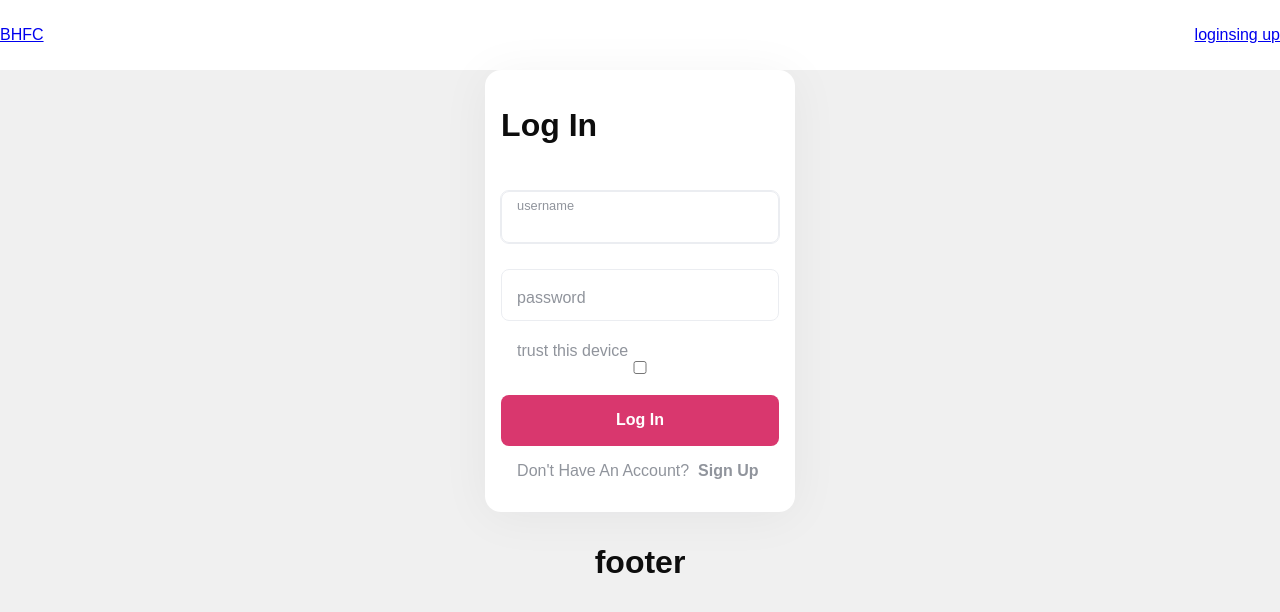
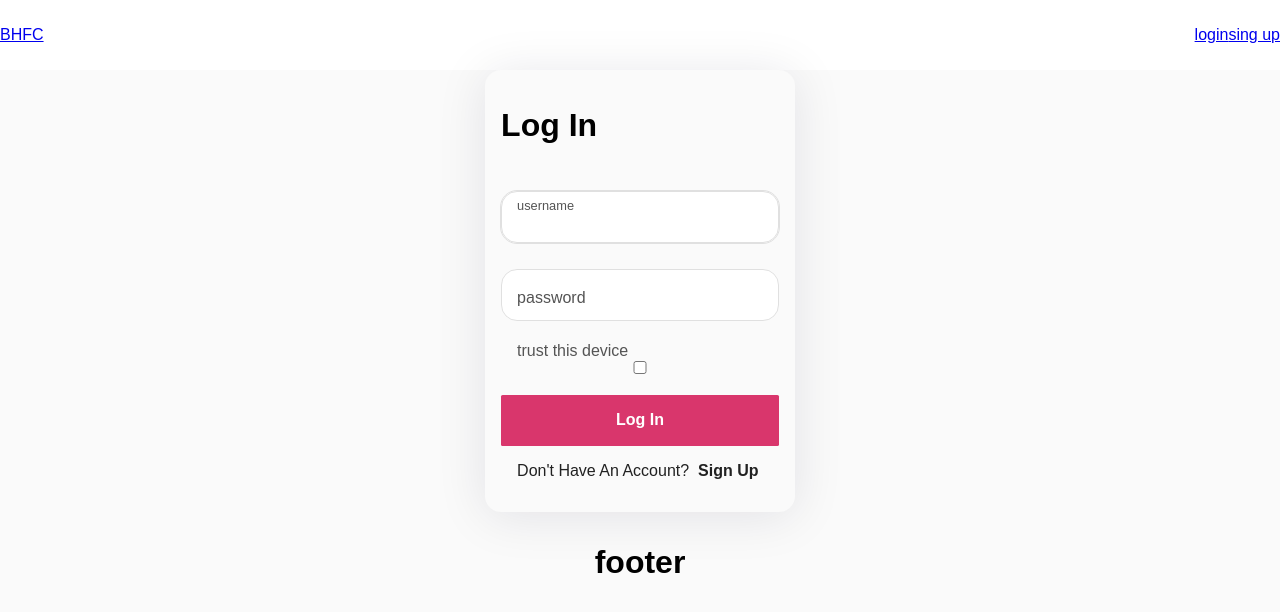
Before and after one commit to tomari3/blog-client-syled, a React (Create React App) app: page /#/login in a window 1280 px wide. Shown: the top 612 px of the page. Built offline with nearby package versions, Linux system fonts and the light colour scheme; no server answers.

Commit message:
MAJOR css var changes reformatiting

```diff
--- a/src/components/post/PostForm.js
+++ b/src/components/post/PostForm.js
@@ -170,7 +170,7 @@ export const PostForm = ({ className, setPostsData, setPostModal }) => {
           </div>
         </div>
 
-        <div className="form-field">
+        {/* <div className="form-field">
           <input
             className={formState.tags.value ? "active" : ""}
             type="text"
@@ -253,7 +253,7 @@ export const PostForm = ({ className, setPostsData, setPostModal }) => {
               <p>{formState.pinned.error}</p>
             </div>
           </div>
-        </div>
+        </div> */}
 
         <StyledButton $color $bold>
           post
--- a/src/styles/ModalBasis.js
+++ b/src/styles/ModalBasis.js
@@ -15,5 +15,5 @@ export const ModalBasis = styled(motion.div)`
   justify-content: center;
   align-items: center;
 
-  background-color: var(--bg-overlay);
+  background-color: var(--shadowDark);
 `;
--- a/src/styles/StyledButton.js
+++ b/src/styles/StyledButton.js
@@ -8,16 +8,15 @@ export const StyledButton = styled(motion.button)`
   align-items: center;
   justify-content: center;
   background-color: ${(props) =>
-    props.$color ? "var(--primary-accent)" : "transparent"};
+    props.$color ? "var(--accent)" : "transparent"};
   border: 0;
   border-radius: ${(props) =>
-    props.$round ? "calc(var(--primary-radius)*3)" : "var(--primary-radius)"};
+    props.$round ? "var(--radius)" : "var(--radiusSmaller)"};
   padding: ${(props) => (props.$padding ? "inherit" : "1rem")};
   font-size: ${(props) => (props.$small ? "0.8em" : "inherit")};
   font-weight: ${(props) => (props.$bold ? "bold" : "400")};
-  color: ${(props) =>
-    props.$color ? "var(--secondary-bg)" : "var(--primary-text)"};
-  color: ${(props) => (props.$muted ? "var(--muted-text)" : "")};
+  color: ${(props) => (props.$color ? "var(--primaryLighter)" : "var(--text)")};
+  color: ${(props) => (props.$muted ? "var(--textLight)" : "")};
 
   a {
     text-decoration: none;
--- a/src/styles/StyledCommentSection.js
+++ b/src/styles/StyledCommentSection.js
@@ -5,7 +5,7 @@ export const StyledCommentSection = styled(motion.section)`
   font-size: 0.8rem;
   transition: filter 0.2s ease;
   padding-top: 1rem;
-  border-top: 1px solid var(--primary-active);
+  border-top: 1px solid var(--primaryDark);
   margin-top: 1rem;
   .comment-section_comments {
     display: flex;
--- a/src/styles/StyledForm.js
+++ b/src/styles/StyledForm.js
@@ -6,9 +6,9 @@ export const StyledForm = styled(motion.section)`
   --rem: 1rem;
 
   padding: 1rem;
-  background-color: var(--secondary-bg);
-  border-radius: 1rem;
-  box-shadow: var(--drop-shadow) 0px 4px 50px 0px;
+  background-color: var(--primary);
+  border-radius: var(--radius);
+  box-shadow: var(--shadowLight) 0px 4px 50px 0px;
 
   &.wide {
     width: 500px;
@@ -18,16 +18,15 @@ export const StyledForm = styled(motion.section)`
     --small: 0.6rem;
     --rem: 0.8rem;
     border-radius: 0;
-    border-top: 1px solid var(--primary-active);
+    border-top: 1px solid var(--primaryDark);
     background-color: inherit;
     box-shadow: none;
     padding: 1rem 0 0 0;
     margin: 1rem 0 0 0;
-    font-size: 0.8rem;
     .form-field {
       textarea,
       input {
-        border-radius: calc(var(--primary-radius) * 3);
+        border-radius: calc(var(--radiusBigger));
       }
     }
     .form-field-err {
@@ -44,14 +43,14 @@ export const StyledForm = styled(motion.section)`
   &.sub {
     padding: 0;
     --small: 0.6rem;
-    --rem: 0.4rem;
+    --rem: 0.5rem;
     background-color: inherit;
     box-shadow: none;
     font-size: 0.8rem;
     .form-field {
       textarea,
       input {
-        border-radius: calc(var(--primary-radius) * 5);
+        border-radius: calc(var(--radiusHuge));
       }
     }
     .form-field-err {
@@ -83,7 +82,7 @@ export const StyledForm = styled(motion.section)`
 
   .form-err {
     font-size: 0.8em;
-    color: var(--primary-err);
+    color: var(--error);
     height: 3ch;
     padding-left: 0.5rem;
   }
@@ -97,7 +96,7 @@ export const StyledForm = styled(motion.section)`
     align-items: center;
 
     grid-template-areas: "label detail" "input input" "err err";
-
+    width: 100%;
     position: relative;
 
     &.fake {
@@ -108,7 +107,9 @@ export const StyledForm = styled(motion.section)`
       }
 
       &:hover {
-        filter: brightness(0.97);
+        .input {
+          background-color: var(--primaryDarker);
+        }
       }
     }
 
@@ -131,10 +132,10 @@ export const StyledForm = styled(motion.section)`
       align-content: center;
       justify-items: center;
 
-      box-shadow: var(--drop-shadow-strong) inset 0px 5px 15px;
+      box-shadow: var(--shadowDark) inset 0px 5px 15px;
 
       &.active {
-        background-color: var(--primary-accent);
+        background-color: var(--accent);
       }
 
       + label {
@@ -171,7 +172,7 @@ export const StyledForm = styled(motion.section)`
       z-index: 1;
       padding-left: 1rem;
       pointer-events: none;
-      color: var(--muted-text);
+      color: var(--textLighter);
 
       transition: 0.3s all ease;
     }
@@ -199,14 +200,14 @@ export const StyledForm = styled(motion.section)`
 
       grid-area: input;
       padding: calc(var(--rem) * 1.5) calc(var(--rem)) calc(var(--rem) / 2);
-      border: 1px solid var(--primary-active);
-      border-radius: var(--primary-radius);
+      border: 1px solid var(--primaryDark);
+      border-radius: var(--radius);
       resize: none;
       overflow: hidden;
       word-wrap: break-word;
 
       &:focus-visible {
-        outline: 1px solid var(--primary-active);
+        outline: 1px solid var(--primaryDark);
       }
     }
 
@@ -221,7 +222,7 @@ export const StyledForm = styled(motion.section)`
       }
 
       span {
-        color: var(--muted-text);
+        color: var(--textLighter);
         cursor: pointer;
       }
       article {
@@ -230,13 +231,13 @@ export const StyledForm = styled(motion.section)`
         left: 1rem;
         font-size: 0.8rem;
         border: 1px solid black;
-        border-radius: var(--primary-radius);
+        border-radius: var(--radius);
         border-top-left-radius: 0;
         height: inherit;
         width: max-content;
         max-width: 10rem;
         padding: 5px;
-        background-color: var(--primary-bg);
+        background-color: var(--primary);
         opacity: 0;
         pointer-events: none;
       }
@@ -245,7 +246,7 @@ export const StyledForm = styled(motion.section)`
     .form-field-err {
       grid-area: err;
       font-size: 0.8em;
-      color: var(--primary-err);
+      color: var(--error);
       height: 3ch;
       padding-left: 0.5rem;
     }
--- a/src/styles/StyledHeader.js
+++ b/src/styles/StyledHeader.js
@@ -7,6 +7,6 @@ export const StyledHeader = styled(motion.header)`
   align-items: center;
   height: 70px;
   gap: 2rem;
-  background-color: var(--secondary-bg);
+  background-color: var(--primaryLighter);
   /* border-bottom: 1px solid black; */
 `;
--- a/src/styles/StyledTag.js
+++ b/src/styles/StyledTag.js
@@ -2,7 +2,7 @@ import styled from "styled-components";
 import { motion } from "framer-motion";
 
 export const StyledTag = styled(motion.div)`
-  color: var(--primary-text);
+  color: var(--text);
   font-size: 0.8rem;
   display: flex;
   justify-content: center;
@@ -10,7 +10,7 @@ export const StyledTag = styled(motion.div)`
   cursor: pointer;
 
   &::before {
-    color: var(--primary-accent);
+    color: var(--accent);
     content: "#";
   }
 `;
--- a/src/styles/settings/Global.js
+++ b/src/styles/settings/Global.js
@@ -17,8 +17,8 @@ export const Global = createGlobalStyle`
   }
 
   body {
-    background-color: var(--primary-bg);
-    color: var(--primary-text);
+    background-color: var(--primary);
+    color: var(text);
     position: relative;
     font-family: 'Raleway', sans-serif;
 
@@ -27,27 +27,58 @@ export const Global = createGlobalStyle`
 
     --head-font: 'Hamlet', serif;
 
-    --primary-bg: ${({ theme }) => theme.primaryBG};
-    --secondary-bg: ${({ theme }) => theme.secondaryBG};
-    --primary-text: ${({ theme }) => theme.primaryText};
-    --primary-accent: ${({ theme }) => theme.primaryAccent};
+    --primaryLighter: ${({ theme }) => theme.primaryLighter};
+    --primaryLight: ${({ theme }) => theme.primaryLight};
+    --primary: ${({ theme }) => theme.primary};
+    --primaryDark: ${({ theme }) => theme.primaryDark};
+    --primaryDarker: ${({ theme }) => theme.primaryDarker};
 
-    --accent-custom: ${({ theme }) => theme.accentCustom};
+    --accentSofter: ${({ theme }) => theme.accentSofter};
+    --accentSoft: ${({ theme }) => theme.accentSoft};
+    --accentLighter: ${({ theme }) => theme.accentLighter};
+    --accentLight: ${({ theme }) => theme.accentLight};
+    --accent: ${({ theme }) => theme.accent};
+    --accentDark: ${({ theme }) => theme.accentDark};
+    --accentDarker: ${({ theme }) => theme.accentDarker};
 
-    --primary-input: ${({ theme }) => theme.primaryInput};
-    --primary-active: ${({ theme }) => theme.primaryActive};
-    --muted-text: ${({ theme }) => theme.mutedText};
-    --primary-radius: ${({ theme }) => theme.primaryRadius};
+    --textLighter: ${({ theme }) => theme.textLighter};
+    --textLight: ${({ theme }) => theme.textLight};
+    --text: ${({ theme }) => theme.text};
+    --textDark: ${({ theme }) => theme.textDark};
+    --textDarker: ${({ theme }) => theme.textDarker};
 
-    --primary-err: ${({ theme }) => theme.primaryErr};
+    --successLighter: ${({ theme }) => theme.successLighter};
+    --successLight: ${({ theme }) => theme.successLight};
+    --success: ${({ theme }) => theme.success};
+    --successDark: ${({ theme }) => theme.successDark};
+    --successDarker: ${({ theme }) => theme.successDarker};
 
-    --drop-shadow: ${({ theme }) => theme.dropShadow};
-    --drop-shadow-strong: ${({ theme }) => theme.dropShadowS};
-    --bg-overlay: ${({ theme }) => theme.bgOverlay};
+    --errorLighter: ${({ theme }) => theme.errorLighter};
+    --errorLight: ${({ theme }) => theme.errorLight};
+    --error: ${({ theme }) => theme.error};
+    --errorDark: ${({ theme }) => theme.errorDark};
+    --errorDarker: ${({ theme }) => theme.errorDarker};
+
+    --shadowLighter: ${({ theme }) => theme.shadowLighter};
+    --shadowLight: ${({ theme }) => theme.shadowLight};
+    --shadow: ${({ theme }) => theme.shadow};
+    --shadowDark: ${({ theme }) => theme.shadowDark};
+    --shadowDarker: ${({ theme }) => theme.shadowDarker};
+
+    --paddingSmaller: ${({ theme }) => theme.paddingSmaller};
+    --paddingSmall: ${({ theme }) => theme.paddingSmall};
+    --padding: ${({ theme }) => theme.padding};
+    --paddingBig: ${({ theme }) => theme.paddingBig};
+    --paddingBigger: ${({ theme }) => theme.paddingBigger};
+
+    --radiusSmaller: ${({ theme }) => theme.radiusSmaller};
+    --radiusSmall: ${({ theme }) => theme.radiusSmall};
+    --radius: ${({ theme }) => theme.radius};
+    --radiusBig: ${({ theme }) => theme.radiusBig};
+    --radiusBigger: ${({ theme }) => theme.radiusBigger};
+    --radiusHuge: ${({ theme }) => theme.radiusHuge};
 
     --default-transition: color 2s ease;
-
-    --bg-opacity: ${({ theme }) => theme.bgOpacity};;
 
 
 
--- a/src/styles/settings/Theme.js
+++ b/src/styles/settings/Theme.js
@@ -1,23 +1,54 @@
 export const lightTheme = {
-  primaryBG: "hsl(0, 0%, 94%)",
-  secondaryBG: "#FFFFFF",
-  primaryText: "#0d0d0d",
+  primaryLighter: "hsla(0,0%,100%, 1)",
+  primaryLight: "hsla(0,0%,99%, 1)",
+  primary: "hsla(0,0%,98%, 1)",
+  primaryDark: "hsla(0,0%,88%, 1)",
+  primaryDarker: "hsla(0,0%,78%, 1)",
 
-  primaryAccent: "#d9376e",
-  accentCustom: "217, 55, 110",
-  secondaryAccent: "#ff8e3c",
+  accentSofter: "hsla(340, 68%, 63%, .2)",
+  accentSoft: "hsla(340, 68%, 63%, .5)",
+  accentLighter: "hsla(340, 68%, 73%, 1)",
+  accentLight: "hsla(340, 68%, 63%, 1)",
+  accent: "hsla(340, 68%, 53%, 1)",
+  accentDark: "hsla(340, 68%, 43%, 1)",
+  accentDarker: "hsla(340, 68%, 33%, 1)",
 
-  primaryInput: "#fff",
-  primaryActive: "#ebedf1 ",
-  mutedText: "#90949c",
-  primaryRadius: "0.5rem",
+  textLighter: "hsla(0,0%,33%, 1)",
+  textLight: "hsla(0,0%,23%, 1)",
+  text: "hsla(0,0%,13%, 1)",
+  textDark: "hsla(0,0%,6%, 1)",
+  textDarker: "hsla(0,0%,0%, 1)",
 
-  primaryErr: "red",
+  successLighter: "hsla(122,50%,76%, 1)",
+  successLight: "hsla(122,50%,69%, 1)",
+  success: "hsla(122,50%,60%, 1)",
+  successDark: "hsla(122,50%,52%, 1)",
+  successDarker: "hsla(122,50%,45%, 1)",
 
-  dropShadow: "rgba(17, 12, 46, 0.05)",
-  dropShadowS: "rgba(0, 0,0 , 0.2)",
+  errorLighter: "hsla(342, 89%, 62%, 1)",
+  errorLight: "hsla(342, 89%, 56%, 1)",
+  error: "hsla(342, 89%, 48%, 1)",
+  errorDark: "hsla(342, 89%, 43%, 1)",
+  errorDarker: "hsla(342, 89%, 38%, 1)",
 
-  bgOverlay: "rgba(0, 0,0 , 0.3)",
+  shadowLighter: "rgba(17, 12, 46, 0.05)",
+  shadowLight: "rgba(17, 12, 46, 0.1)",
+  shadow: "rgba(17, 12, 46, 0.2)",
+  shadowDark: "rgba(17, 12, 46, 0.3)",
+  shadowDarker: "rgba(17, 12, 46, 4)",
+
+  paddingSmaller: ".1rem",
+  paddingSmall: ".5rem",
+  padding: "1rem",
+  paddingBig: "1.5rem",
+  paddingBigger: "2rem",
+
+  radiusSmaller: ".1rem",
+  radiusSmall: ".5rem",
+  radius: "1rem",
+  radiusBig: "1.5rem",
+  radiusBigger: "2rem",
+  radiusHuge: "5rem",
 };
 
 export const darkTheme = {
```
Also changed, not shown: src/styles/StyledComment.js (+7 -7 lines), src/styles/StyledPost.js (+10 -12 lines), src/styles/StyledProfilePage.js (+7 -11 lines).
